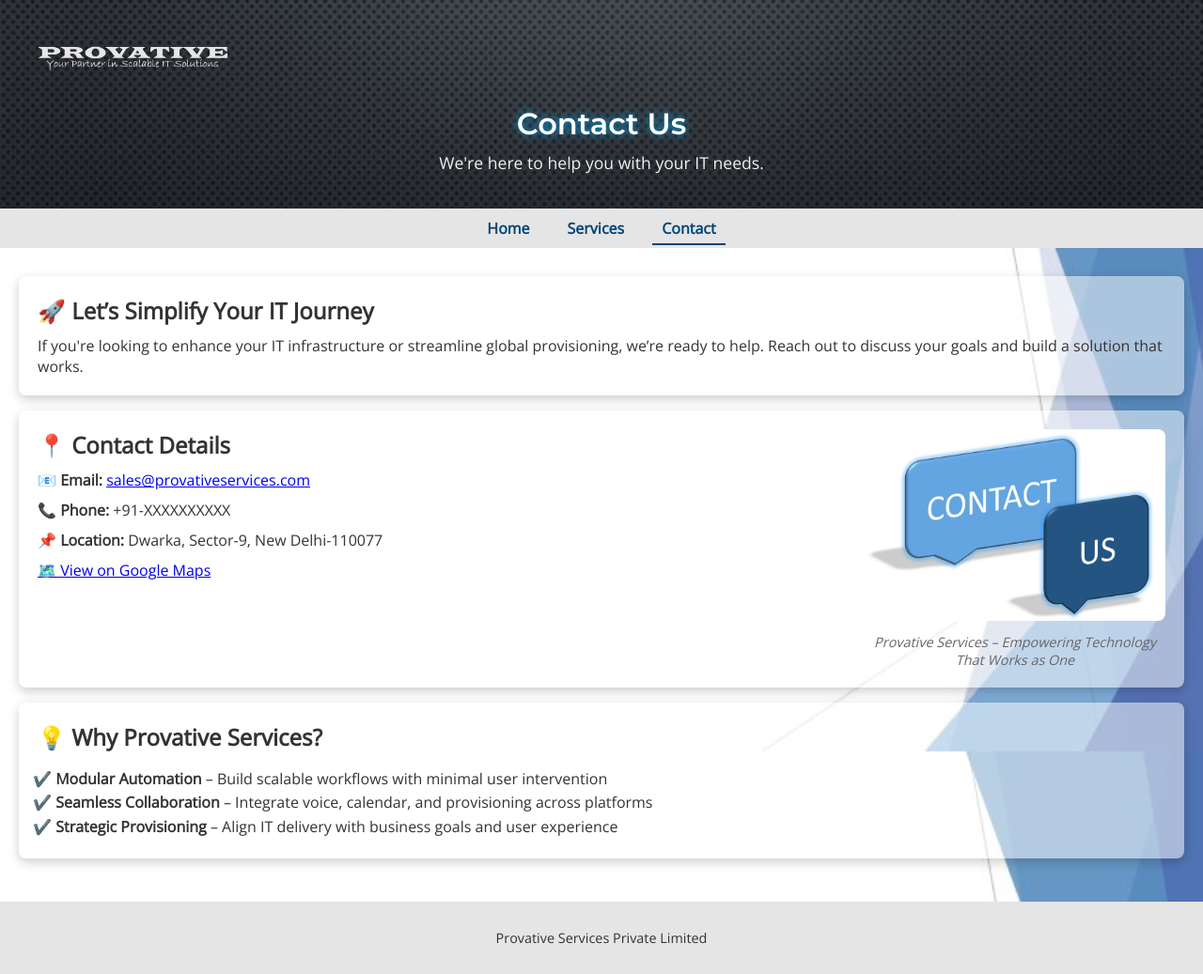
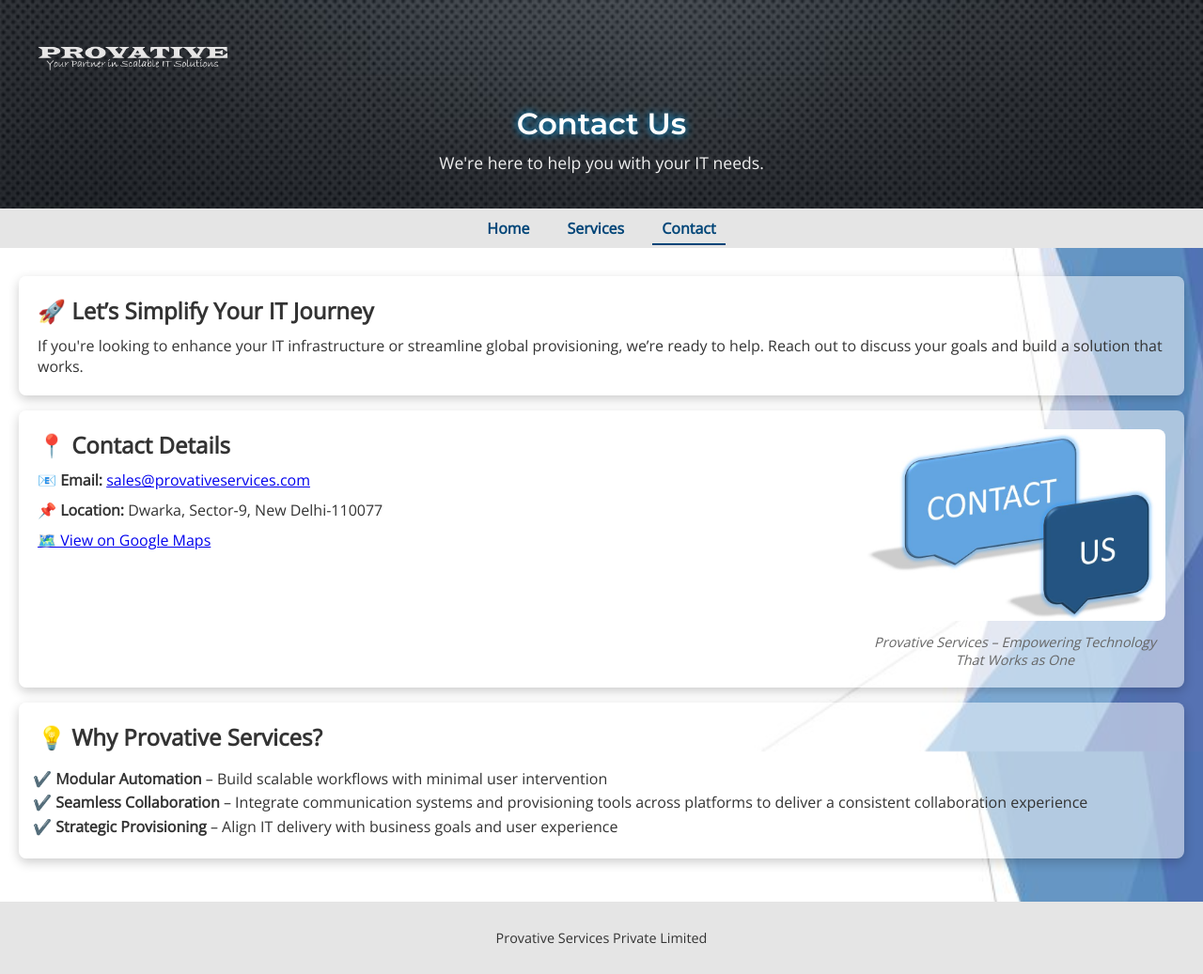
Before and after one commit to pspl-01/PS, a plain HTML site: page contact.html in a window 1280 px wide. Shown: the whole page at 94% size. Drawn offline with nearby package versions, Linux system fonts and the light colour scheme.

Commit message:
Update contact.html

```diff
--- a/contact.html
+++ b/contact.html
@@ -74,7 +74,7 @@
       <div class="contact-info">
         <h2>📍 Contact Details</h2>
         <p><strong>📧 Email:</strong> <a href="mailto:sales@provativeservices.com">sales@provativeservices.com</a></p>
-        <p><strong>📞 Phone:</strong> +91-XXXXXXXXXX</p>
+
         <p><strong>📌 Location:</strong> Dwarka, Sector-9, New Delhi-110077</p>
         <p><a href="https://maps.app.goo.gl/54yxdjpRTvRxSDBj7" target="_blank">🗺️ View on Google Maps</a></p>
       </div>
@@ -88,7 +88,7 @@
       <h2>💡 Why Provative Services?</h2>
       <ul>
         <li><strong>Modular Automation</strong> – Build scalable workflows with minimal user intervention</li>
-        <li><strong>Seamless Collaboration</strong> – Integrate voice, calendar, and provisioning across platforms</li>
+        <li><strong>Seamless Collaboration</strong> – Integrate communication systems and provisioning tools across platforms to deliver a consistent collaboration experience</li>
         <li><strong>Strategic Provisioning</strong> – Align IT delivery with business goals and user experience</li>
       </ul>
     </section>
```
